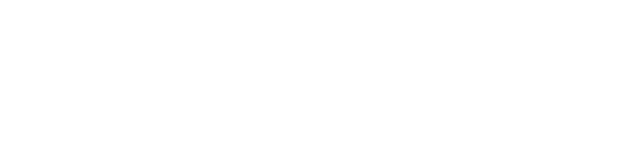
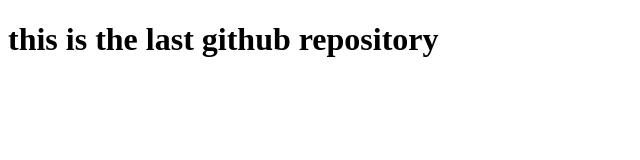
Before and after one commit to Csayem/my-second-repo2, a plain HTML site: page index.html in a window 1280 px wide. Shown: the whole page, without its empty margins (0-640 px from the left). Drawn offline with Linux system fonts and the light colour scheme.

Commit message:
update repository

```diff
--- a/index.html
+++ b/index.html
@@ -7,6 +7,7 @@
     <title>second-repository</title>
 </head>
 <body>
+    <h1>this is the last github repository </h1>
 
 </body>
 </html>
```
